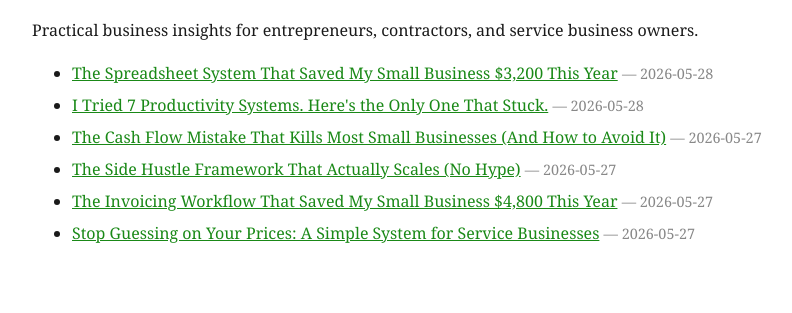
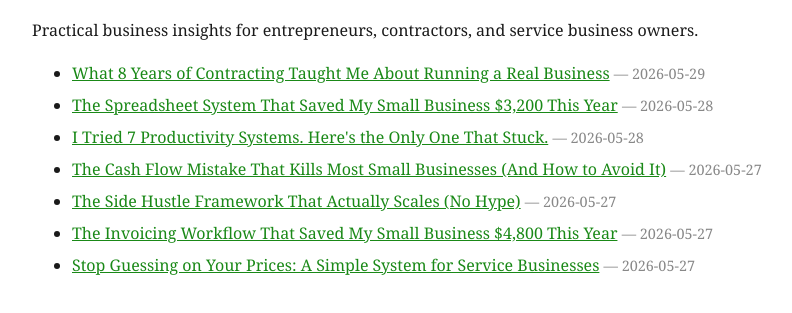
Before and after one commit to klown1214/titan-blog, a plain HTML site: page index.html in a window 1280 px wide. Shown: the part 107-420 px from the top of the page, without its empty margins (238-1030 px from the left). Drawn offline with Linux system fonts and the light colour scheme.

Commit message:
Update index

```diff
--- a/index.html
+++ b/index.html
@@ -4,7 +4,8 @@
 </head><body>
 <h1>Foreman Blueprint</h1>
 <p>Practical business insights for entrepreneurs, contractors, and service business owners.</p>
-<ul><li><a href="https://klown1214.github.io/titan-blog/articles/20260528-the-spreadsheet-system-that-saved-my-small-business-3-200-th.html">The Spreadsheet System That Saved My Small Business $3,200 This Year</a> <span style="color:#888;font-size:.9em">— 2026-05-28</span></li>
+<ul><li><a href="https://klown1214.github.io/titan-blog/articles/20260529-what-8-years-of-contracting-taught-me-about-running-a-real-b.html">What 8 Years of Contracting Taught Me About Running a Real Business</a> <span style="color:#888;font-size:.9em">— 2026-05-29</span></li>
+<li><a href="https://klown1214.github.io/titan-blog/articles/20260528-the-spreadsheet-system-that-saved-my-small-business-3-200-th.html">The Spreadsheet System That Saved My Small Business $3,200 This Year</a> <span style="color:#888;font-size:.9em">— 2026-05-28</span></li>
 <li><a href="https://klown1214.github.io/titan-blog/articles/20260528-i-tried-7-productivity-systems-here-s-the-only-one-that-stuc.html">I Tried 7 Productivity Systems. Here's the Only One That Stuck.</a> <span style="color:#888;font-size:.9em">— 2026-05-28</span></li>
 <li><a href="https://klown1214.github.io/titan-blog/articles/20260527-the-cash-flow-mistake-that-kills-most-small-businesses-and-h.html">The Cash Flow Mistake That Kills Most Small Businesses (And How to Avoid It)</a> <span style="color:#888;font-size:.9em">— 2026-05-27</span></li>
 <li><a href="https://klown1214.github.io/titan-blog/articles/20260527-the-side-hustle-framework-that-actually-scales-no-hype.html">The Side Hustle Framework That Actually Scales (No Hype)</a> <span style="color:#888;font-size:.9em">— 2026-05-27</span></li>
```
